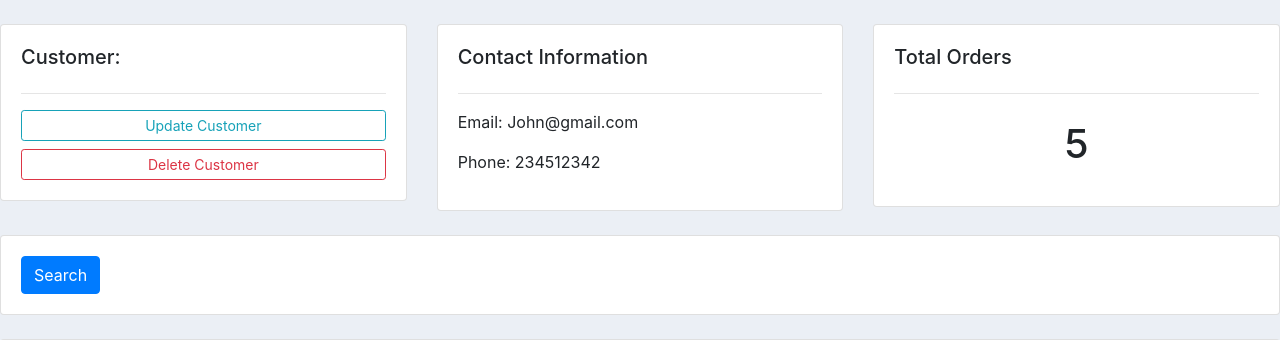
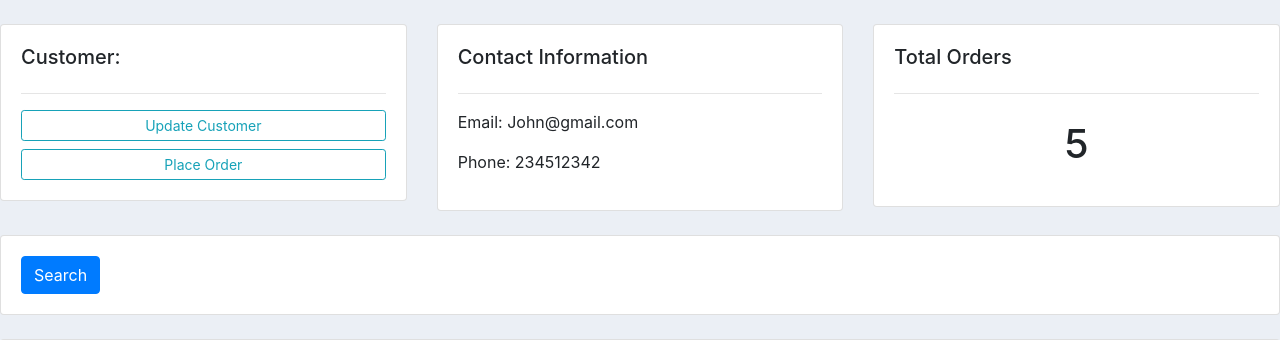
Before and after one commit to nrajmalwar/Customer-Management-App, a Django app: page /customer/1/ in a window 1280 px wide. Shown: the part 56-396 px from the top of the page. Run offline with Django 3.2, Linux system fonts and the light colour scheme; data comes from the database, SQL or seed files in the repository; both versions use the stored data as it was after the commit; some libraries are stand-ins or nearby versions.

Commit message:
add inline formsets

```diff
--- a/crm1/accounts/templates/accounts/customer.html
+++ b/crm1/accounts/templates/accounts/customer.html
@@ -11,7 +11,7 @@
 				<h5>Customer:</h5>
 				<hr>
 				<a class="btn btn-outline-info  btn-sm btn-block" href="">Update Customer</a>
-				<a class="btn btn-outline-danger  btn-sm btn-block" href="">Delete Customer</a>
+				<a class="btn btn-outline-info  btn-sm btn-block" href="{% url 'create_order' customer.id %}">Place Order</a>
 
 			</div>
 		</div>
--- a/crm1/accounts/templates/accounts/dashboard.html
+++ b/crm1/accounts/templates/accounts/dashboard.html
@@ -38,7 +38,6 @@
 		<h5>LAST 5 ORDERS</h5>
 		<hr>
 		<div class="card card-body">
-			<a class="btn btn-primary  btn-sm btn-block" href="{% url 'create_order' %}">Create Order</a>
 			<table class="table table-sm">
 				<tr>
 					<th>Product</th>
--- a/crm1/accounts/urls.py
+++ b/crm1/accounts/urls.py
@@ -5,7 +5,7 @@ urlpatterns = [
     path('', views.home, name="home"),
     path('customer/<str:pk_test>/', views.customer, name="customer"),
     path('products/', views.products, name="products"),
-    path('create_order/', views.createOrder, name="create_order"),
+    path('create_order/<str:pk>/', views.createOrder, name="create_order"),
     path('update_order/<str:pk>/', views.updateOrder, name="update_order"),
     path('delete_order/<str:pk>/', views.deleteOrder, name="delete_order")
 ]
--- a/crm1/accounts/views.py
+++ b/crm1/accounts/views.py
@@ -1,6 +1,7 @@
 from django.shortcuts import render, redirect
 from django.http import HttpResponse
 from .forms import OrderForm
+from django.forms import inlineformset_factory
 
 from .models import *
 
@@ -42,20 +43,23 @@ def customer(request, pk_test):
 
 	return render(request, 'accounts/customer.html', context)
 
-def createOrder(request):
-
-	form = OrderForm()
+def createOrder(request, pk):
+	OrderFormSet = inlineformset_factory(Customer, Order, fields=('product', 'status'), extra=10)
+	customer = Customer.objects.get(id=pk)
+	formset = OrderFormSet(queryset=Order.objects.none(), instance=customer)
+	# form = OrderForm(initial={'customer': customer})
 
 	if request.method == 'POST':
 		# print('Printing POST:', request.POST)
-		form = OrderForm(request.POST)
+		# form = OrderForm(request.POST)
+		formset = OrderFormSet(request.POST, instance=customer)
 
-		if form.is_valid():
-			form.save()
+		if formset.is_valid():
+			formset.save()
 
 			return redirect('/')
 
-	context = {'form': form}
+	context = {'formset': formset}
 	return render(request, 'accounts/order_form.html', context)
 
 def updateOrder(request, pk):
@@ -82,5 +86,5 @@ def deleteOrder(request, pk):
 		order.delete()
 		return redirect('/')
 
-	context = {'item':order}
+	context = {'item': order}
 	return render(request, 'accounts/delete.html', context)
```
Also changed, not shown: crm1/accounts/templates/accounts/order_form.html (+7 -1 lines), crm1/db.sqlite3.
